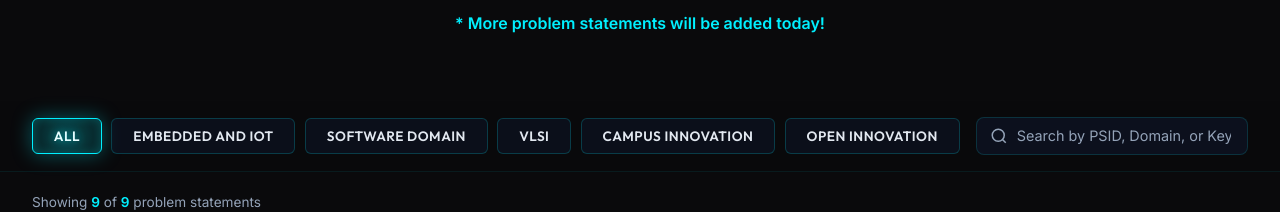
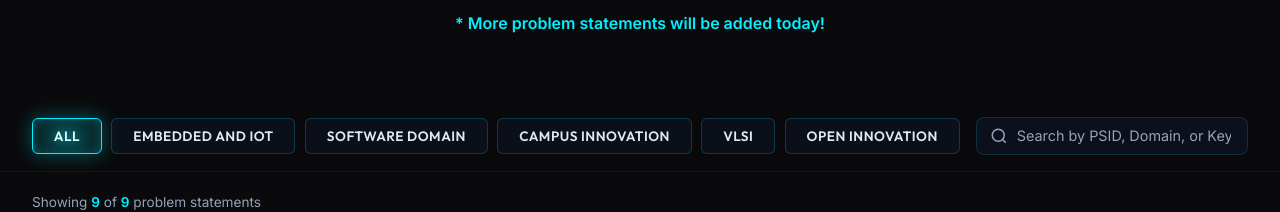
Before and after one commit to dhanushscience/SYMBIOT-2026-WEB, a React (Vite) app in the folder frontend/: page / in a window 1280 px wide. Shown: the part 2924-3136 px from the top of the page. Built offline with nearby package versions, Linux system fonts and the light colour scheme; a web font is replaced by a local one.

Commit message:
few updates which koushik told

```diff
--- a/frontend/src/App.tsx
+++ b/frontend/src/App.tsx
@@ -424,11 +424,11 @@ const App: React.FC = () => {
                 Problem Statements <span className="nav-dropdown-arrow">▼</span>
               </button>
               <div className="nav-dropdown-menu">
-                <a href="#problem-statements" className="nav-dropdown-item" onClick={() => setPsFilter('Open Innovation')}>Open Innovation</a>
-                <a href="#problem-statements" className="nav-dropdown-item" onClick={() => setPsFilter('VLSI')}>VLSI</a>
                 <a href="#problem-statements" className="nav-dropdown-item" onClick={() => setPsFilter('Embedded and IOT')}>Embedded and IOT</a>
                 <a href="#problem-statements" className="nav-dropdown-item" onClick={() => setPsFilter('Software Domain')}>Software Domain</a>
                 <a href="#problem-statements" className="nav-dropdown-item" onClick={() => setPsFilter('Campus Innovation')}>Campus Innovation</a>
+                <a href="#problem-statements" className="nav-dropdown-item" onClick={() => setPsFilter('VLSI')}>VLSI</a>
+                <a href="#templates" className="nav-dropdown-item" onClick={() => { setPsFilter(undefined); document.getElementById('templates')?.scrollIntoView({ behavior: 'smooth' }); }}>PPTs</a>
               </div>
             </div>
             <a href="#prizes" className="nav-link">Prizes</a>
@@ -454,11 +454,11 @@ const App: React.FC = () => {
                 Problem Statements <span className="nav-dropdown-arrow" style={{ transform: mobilePsOpen ? 'rotate(180deg)' : 'none' }}>▼</span>
               </button>
               <div className={`mobile-ps-subnav ${mobilePsOpen ? 'open' : ''}`}>
-                <a href="#problem-statements" className="mobile-ps-link" onClick={() => { setPsFilter('Open Innovation'); setIsMobileMenuOpen(false); }}>Open Innovation</a>
-                <a href="#problem-statements" className="mobile-ps-link" onClick={() => { setPsFilter('VLSI'); setIsMobileMenuOpen(false); }}>VLSI</a>
                 <a href="#problem-statements" className="mobile-ps-link" onClick={() => { setPsFilter('Embedded and IOT'); setIsMobileMenuOpen(false); }}>Embedded and IOT</a>
                 <a href="#problem-statements" className="mobile-ps-link" onClick={() => { setPsFilter('Software Domain'); setIsMobileMenuOpen(false); }}>Software Domain</a>
                 <a href="#problem-statements" className="mobile-ps-link" onClick={() => { setPsFilter('Campus Innovation'); setIsMobileMenuOpen(false); }}>Campus Innovation</a>
+                <a href="#problem-statements" className="mobile-ps-link" onClick={() => { setPsFilter('VLSI'); setIsMobileMenuOpen(false); }}>VLSI</a>
+                <a href="#templates" className="mobile-ps-link" onClick={() => { setPsFilter(undefined); setIsMobileMenuOpen(false); document.getElementById('templates')?.scrollIntoView({ behavior: 'smooth' }); }}>PPTs</a>
               </div>
             </div>
             <a href="#prizes" className="mobile-nav-link" onClick={() => setIsMobileMenuOpen(false)}>Prizes</a>
--- a/frontend/src/ProblemStatements.tsx
+++ b/frontend/src/ProblemStatements.tsx
@@ -133,7 +133,7 @@ The tool should:
   }
 ];
 
-const DOMAINS = ['All', 'Embedded and IOT', 'Software Domain', 'VLSI', 'Campus Innovation', 'Open Innovation'] as const;
+const DOMAINS = ['All', 'Embedded and IOT', 'Software Domain', 'Campus Innovation', 'VLSI', 'Open Innovation'] as const;
 
 const domainBadgeClass: Record<string, string> = {
   'Open Innovation': 'ps-badge-vlsi',
```
